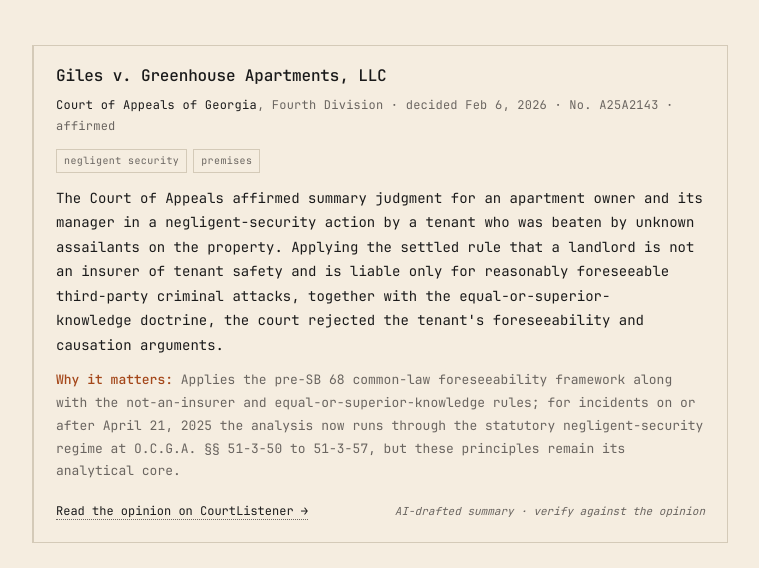
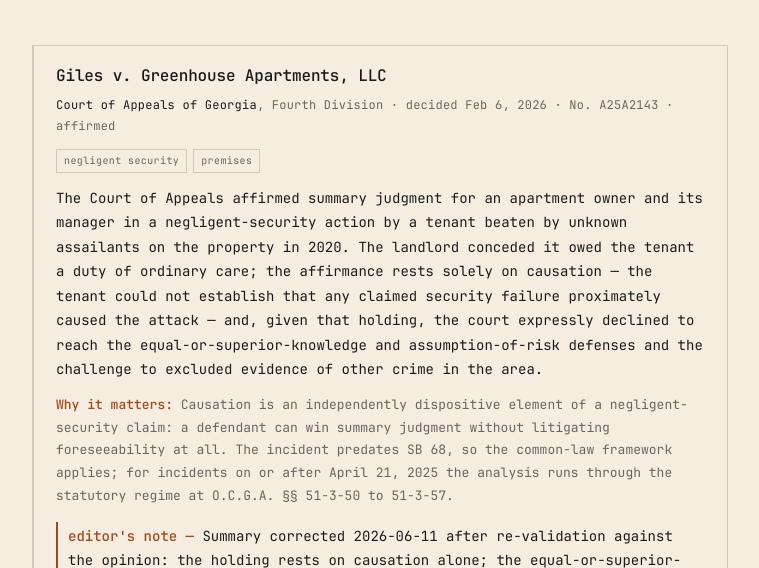
Before and after one commit to devinhorowitz/horowitz.law, a plain HTML site: page o/10785227.html in a window 1280 px wide. Shown: the part 224-792 px from the top of the page, without its empty margins (260-1019 px from the left). Drawn offline with Linux system fonts and the light colour scheme.

Commit message:
Add files via upload

```diff
--- a/o/10785227.html
+++ b/o/10785227.html
@@ -4,7 +4,7 @@
 <meta charset="UTF-8">
 <meta name="viewport" content="width=device-width, initial-scale=1.0">
 <title>Giles v. Greenhouse Apartments, LLC · horowitz.law</title>
-<meta name="description" content="The Court of Appeals affirmed summary judgment for an apartment owner and its manager in a negligent-security action by a tenant who was beaten by unknown as…">
+<meta name="description" content="The Court of Appeals affirmed summary judgment for an apartment owner and its manager in a negligent-security action by a tenant beaten by unknown assailants…">
 <meta name="theme-color" content="#0d0e10" media="(prefers-color-scheme: dark)">
 <meta name="theme-color" content="#f5ede0" media="(prefers-color-scheme: light)">
 
@@ -14,14 +14,14 @@
 <meta property="og:url" content="https://horowitz.law/o/10785227">
 <meta property="og:locale" content="en_US">
 <meta property="og:title" content="Giles v. Greenhouse Apartments, LLC">
-<meta property="og:description" content="The Court of Appeals affirmed summary judgment for an apartment owner and its manager in a negligent-security action by a tenant who was beaten by unknown as…">
+<meta property="og:description" content="The Court of Appeals affirmed summary judgment for an apartment owner and its manager in a negligent-security action by a tenant beaten by unknown assailants…">
 <meta property="og:image" content="https://horowitz.law/og-card.jpg">
 <meta property="og:site_name" content="horowitz.law">
 <meta property="article:published_time" content="2026-02-06">
 
 <meta name="twitter:card" content="summary">
 <meta name="twitter:title" content="Giles v. Greenhouse Apartments, LLC">
-<meta name="twitter:description" content="The Court of Appeals affirmed summary judgment for an apartment owner and its manager in a negligent-security action by a tenant who was beaten by unknown as…">
+<meta name="twitter:description" content="The Court of Appeals affirmed summary judgment for an apartment owner and its manager in a negligent-security action by a tenant beaten by unknown assailants…">
 <link rel="icon" type="image/svg+xml" href="/favicon.svg">
 <link rel="icon" type="image/png" sizes="32x32" href="/favicon-32.png">
 <link rel="apple-touch-icon" sizes="180x180" href="/apple-touch-icon.png">
@@ -30,7 +30,7 @@
 <link rel="preload" href="/fonts/jetbrains-mono-600.subset.woff2" as="font" type="font/woff2" crossorigin>
 <link rel="preload" href="/fonts/jetbrains-mono-700.subset.woff2" as="font" type="font/woff2" crossorigin>
 
-<script type="application/ld+json">{"@context": "https://schema.org", "@type": "Article", "headline": "Giles v. Greenhouse Apartments, LLC", "datePublished": "2026-02-06", "dateModified": "2026-02-06", "url": "https://horowitz.law/o/10785227", "mainEntityOfPage": "https://horowitz.law/o/10785227", "isAccessibleForFree": true, "author": {"@type": "Organization", "name": "Georgia Appellate Watch · horowitz.law"}, "publisher": {"@type": "Person", "name": "Devin R. Horowitz", "url": "https://horowitz.law/"}, "description": "The Court of Appeals affirmed summary judgment for an apartment owner and its manager in a negligent-security action by a tenant who was beaten by unknown as… AI-drafted synopsis; the linked opinion is the authority."}</script>
+<script type="application/ld+json">{"@context": "https://schema.org", "@type": "Article", "headline": "Giles v. Greenhouse Apartments, LLC", "datePublished": "2026-02-06", "dateModified": "2026-02-06", "url": "https://horowitz.law/o/10785227", "mainEntityOfPage": "https://horowitz.law/o/10785227", "isAccessibleForFree": true, "author": {"@type": "Organization", "name": "Georgia Appellate Watch · horowitz.law"}, "publisher": {"@type": "Person", "name": "Devin R. Horowitz", "url": "https://horowitz.law/"}, "description": "The Court of Appeals affirmed summary judgment for an apartment owner and its manager in a negligent-security action by a tenant beaten by unknown assailants… AI-drafted synopsis; the linked opinion is the authority."}</script>
 
 <!-- pre-paint theme + .js marker (CSP hash-pinned; spliced verbatim from the feed page at render time) -->
 <script>(function(){try{var t=localStorage.getItem('horowitz-theme')||((window.matchMedia&&window.matchMedia('(prefers-color-scheme: light)').matches)?'light':'dark');document.documentElement.setAttribute('data-theme',t);}catch(e){}document.documentElement.className+=' js';})();</script>
@@ -334,8 +334,9 @@
         <div class="op-head"><span class="op-name">Giles v. Greenhouse Apartments, LLC</span></div>
         <div class="op-meta"><span class="court">Court of Appeals of Georgia</span>, Fourth Division · decided Feb 6, 2026 · No. A25A2143 · affirmed</div>
         <div class="op-tags"><span class="tag">negligent security</span><span class="tag">premises</span></div>
-        <p class="op-synopsis">The Court of Appeals affirmed summary judgment for an apartment owner and its manager in a negligent-security action by a tenant who was beaten by unknown assailants on the property. Applying the settled rule that a landlord is not an insurer of tenant safety and is liable only for reasonably foreseeable third-party criminal attacks, together with the equal-or-superior-knowledge doctrine, the court rejected the tenant's foreseeability and causation arguments.</p>
-        <p class="op-why"><strong>Why it matters:</strong> Applies the pre-SB 68 common-law foreseeability framework along with the not-an-insurer and equal-or-superior-knowledge rules; for incidents on or after April 21, 2025 the analysis now runs through the statutory negligent-security regime at O.C.G.A. §§ 51-3-50 to 51-3-57, but these principles remain its analytical core.</p>
+        <p class="op-synopsis">The Court of Appeals affirmed summary judgment for an apartment owner and its manager in a negligent-security action by a tenant beaten by unknown assailants on the property in 2020. The landlord conceded it owed the tenant a duty of ordinary care; the affirmance rests solely on causation — the tenant could not establish that any claimed security failure proximately caused the attack — and, given that holding, the court expressly declined to reach the equal-or-superior-knowledge and assumption-of-risk defenses and the challenge to excluded evidence of other crime in the area.</p>
+        <p class="op-why"><strong>Why it matters:</strong> Causation is an independently dispositive element of a negligent-security claim: a defendant can win summary judgment without litigating foreseeability at all. The incident predates SB 68, so the common-law framework applies; for incidents on or after April 21, 2025 the analysis runs through the statutory regime at O.C.G.A. §§ 51-3-50 to 51-3-57.</p>
+        <p class="op-editornote"><span class="op-editorlabel">editor's note</span> Summary corrected 2026-06-11 after re-validation against the opinion: the holding rests on causation alone; the equal-or-superior-knowledge and assumption-of-risk defenses were expressly not reached.</p>
         <div class="op-foot">
           <span class="op-source"><a href="https://www.courtlistener.com/opinion/10785227/james-giles-v-greenhouse-apartments-llc/" target="_blank" rel="noopener noreferrer">Read the opinion on CourtListener →</a></span>
           <button type="button" class="op-copycite" data-cite="Giles v. Greenhouse Apartments, LLC, No. A25A2143 (Ga. Ct. App. Feb. 6, 2026)" title="Copy slip-opinion citation · confirm on Shepard’s before filing">[ copy cite ]</button>
```
Also changed, not shown: o/10779964.html (+3 -2 lines).
